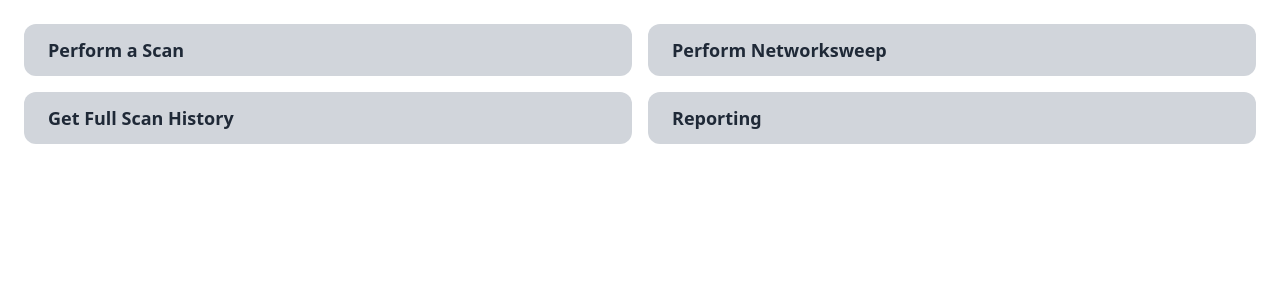
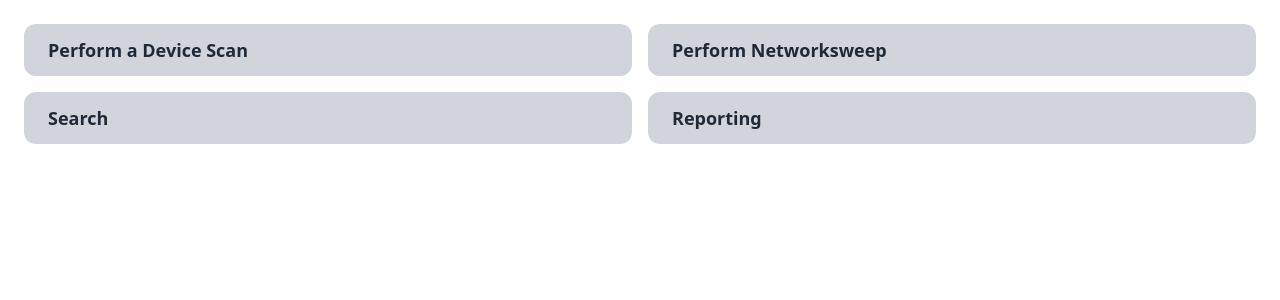
Before and after one commit to JacksonLDJ/ProbNet2, a Django app: page /app_home/ in a window 1280 px wide. Shown: the part 101-401 px from the top of the page. Run offline with Django 4.2, Linux system fonts and the light colour scheme; the visitor is signed in with stand-in values (Sample User, id 1); some libraries are stand-ins or nearby versions.

Commit message:
Search
Full scan history now changed to search function

```diff
--- a/ProbNet2/ProbNet2/urls.py
+++ b/ProbNet2/ProbNet2/urls.py
@@ -15,7 +15,7 @@ urlpatterns = [
     path('', LoginView.as_view(template_name='core/login.html', authentication_form=LoginForm), name='home',),
     path ('NMAP_Scan/', NMAP_Scan, name='NMAP_Scan' ),
     path ('perform_nmap_scan/', perform_nmap_scan, name='perform_nmap_scan' ),
-    path ('Full_Scan_History/', Full_Scan_History, name='Full_Scan_History' ),
+    path ('search/', Full_Scan_History, name='search' ),
     path ('netsweeper_scan/', Quick_Scan_History, name='netsweeper_scan' ),
     path ('netsweeper/', netsweeper, name='netsweeper' ),
     path ('reporting/devices/', reporting_devices, name='reporting_devices' ),
--- a/ProbNet2/core/templates/core/nav_bar.html
+++ b/ProbNet2/core/templates/core/nav_bar.html
@@ -1,7 +1,7 @@
 <nav class="py-6 px-6 flex justify-between items-center mx-auto">
     <div class="flex items-center space-x-6">
         <a href="{% url 'app_home' %}">Home</a>
-        <a href="{% url 'Full_Scan_History' %}">Full Scan History</a>
+        <a href="{% url 'search' %}">Search</a>
         <a href="{% url 'netsweeper_scan' %}">Quick Scan History</a>
         <a href="{% url 'NMAP_Scan' %}">NMAP Scan</a>
     </div>
--- a/ProbNet2/core/templates/nmap_scanner/app_home.html
+++ b/ProbNet2/core/templates/nmap_scanner/app_home.html
@@ -23,12 +23,11 @@
         <div class="grid grid-cols-2 gap-4">
             <a href="{% url 'NMAP_Scan' %}"
                 class="px-6 py-3 text-lg font-semibold bg-gray-300 text-gray-800 rounded-xl hover:bg-gray-400">Perform
-                a Scan</a>
+                a Device Scan</a>
             <a href="{% url 'netsweeper_scan' %}"
                 class="px-6 py-3 text-lg font-semibold bg-gray-300 text-gray-800 rounded-xl hover:bg-gray-400">Perform Networksweep</a>
-            <a href="{% url 'Full_Scan_History' %}"
-                class="px-6 py-3 text-lg font-semibold bg-gray-300 text-gray-800 rounded-xl hover:bg-gray-400">Get
-                Full Scan History</a>
+            <a href="{% url 'search' %}"
+                class="px-6 py-3 text-lg font-semibold bg-gray-300 text-gray-800 rounded-xl hover:bg-gray-400">Search</a>
             <a href="{% url 'reporting_devices' %}"
                 class="px-6 py-3 text-lg font-semibold bg-gray-300 text-gray-800 rounded-xl hover:bg-gray-400">Reporting</a>
         </div>
--- a/ProbNet2/core/templates/nmap_scanner/Full_Scan_History.html
+++ b/ProbNet2/core/templates/nmap_scanner/search.html
@@ -5,7 +5,7 @@
     <meta charset="utf=8">
     <meta name="viewport" content="width=device-width", initial-scale="1.0">
     <script src="https://cdn.tailwindcss.com"></script>
-    <title>Full Scan | ProbNet2</title>
+    <title>Search | ProbNet2</title>
 </head>
 
 <body>
--- a/ProbNet2/core/views.py
+++ b/ProbNet2/core/views.py
@@ -32,7 +32,7 @@ def NMAP_Scan(request):
 
 @login_required
 def Full_Scan_History(request):
-     return render(request, 'nmap_scanner/Full_Scan_History.html')
+     return render(request, 'nmap_scanner/search.html')
 
 @login_required
 def Quick_Scan_History(request):
```
